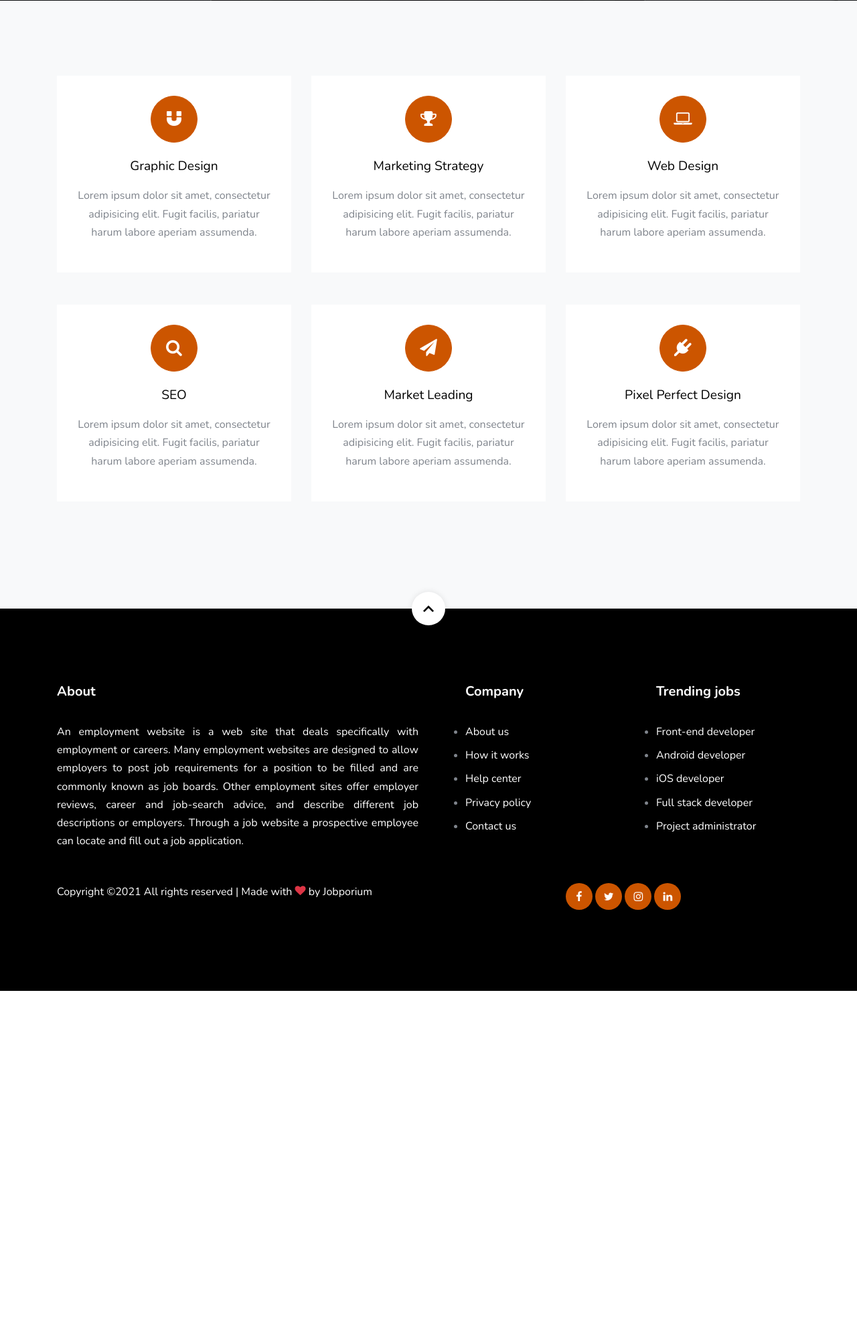
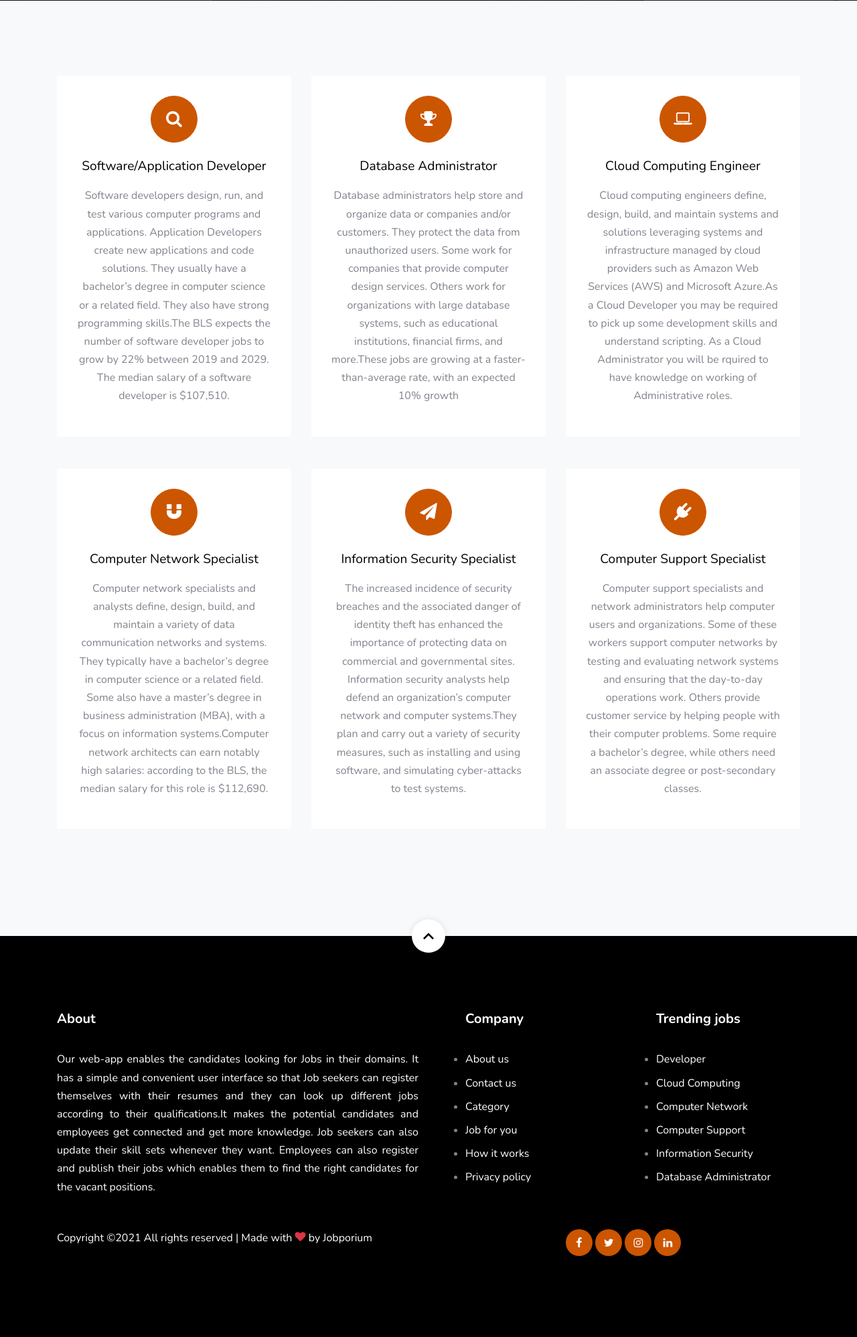
Before and after one commit to kathrinesathi/Jobporium, a Django app: page /category/ in a window 1280 px wide. Shown: the part 370-2367 px from the top of the page at 67% size. Before the commit the page ends 1850 px from the top, so only its background shows below. Run offline with Django 3.2, Linux system fonts and the light colour scheme; some libraries are stand-ins or nearby versions; some web fonts are replaced.

Commit message:
content changes

```diff
--- a/template/footer.html
+++ b/template/footer.html
@@ -68,18 +68,19 @@
         <div class="col-sm-12 col-md-6">
           <h5><b>About</b></h5>
           <br>
-          <p class="text-justify">An employment website is a web site that deals specifically with employment or careers. Many employment websites are designed to allow employers to post job requirements for a position to be filled and are commonly known as job boards. Other employment sites offer employer reviews, career and job-search advice, and describe different job descriptions or employers. Through a job website a prospective employee can locate and fill out a job application.</p>
+          <p class="text-justify">Our web-app enables the candidates looking for Jobs in their domains. It has a simple and convenient user interface so that Job seekers can register themselves with their resumes and they can look up different jobs according to their qualifications.It makes the potential candidates and employees get connected and get more knowledge. Job seekers can also update their skill sets whenever they want. Employees can also register and publish their jobs which enables them to find the right candidates for the vacant positions. </p>
         </div>
 
         <div class="col-xs-6 col-md-3">
           <h5><b>&emsp;&emsp;Company</b></h5>
           <br>
           <ul class="footer-links">
-            <li><a href="page-about.html">About us</a></li>
+            <li><a href="{% url 'jobapp:about-us' %}">About us</a></li>
+            <li><a href="{% url 'jobapp:contact-us' %}">Contact us</a></li>
+            <li><a href="{% url 'jobapp:category' %}">Category</a></li>
+            <li><a href="{% url 'jobapp:job-list' %}">Job for you</a></li>
             <li><a href="page-typography.html">How it works</a></li>
-            <li><a href="page-faq.html">Help center</a></li>
             <li><a href="page-typography.html">Privacy policy</a></li>
-            <li><a href="page-contact.html">Contact us</a></li>
           </ul>
         </div>
 
@@ -87,11 +88,12 @@
           <h5><b>&emsp;&emsp;Trending jobs</b></h5>
           <br>
           <ul class="footer-links">
-            <li><a href="job-list.html">Front-end developer</a></li>
-            <li><a href="job-list.html">Android developer</a></li>
-            <li><a href="job-list.html">iOS developer</a></li>
-            <li><a href="job-list.html">Full stack developer</a></li>
-            <li><a href="job-list.html">Project administrator</a></li>
+            <li><a href="job-list.html">Developer</a></li>
+            <li><a href="job-list.html">Cloud Computing </a></li>
+            <li><a href="job-list.html">Computer Network </a></li>
+            <li><a href="job-list.html">Computer Support </a></li>
+            <li><a href="job-list.html">Information Security </a></li>
+            <li><a href="job-list.html">Database Administrator</a></li>
           </ul>
         </div>
       </div>
--- a/template/header.html
+++ b/template/header.html
@@ -43,10 +43,9 @@
 
                 {% if user.is_authenticated and user.role == 'employer'  %}
                 <a href="{% url 'jobapp:create-job' %}"
-                  class="js-clone-nav pr-3 btn btn-outline-white border-width-2 d-none d-lg-inline-block"><span
-                    class="mr-2 icon-add"></span>Post a Job</a>
+                  class="js-clone-nav pr-3 btn btn-outline-white border-width-2 d-none d-lg-inline-block">Post a Job</a>
 
-
+                  <!-- <span class="mr-2 icon-add"></span> -->
                     <li class="pr-3 has-children">
                       <a>Dashboard</a>
                       <ul class="dropdown">
--- a/template/jobapp/category-list.html
+++ b/template/jobapp/category-list.html
@@ -20,51 +20,46 @@
     <div class="container">
         <div class="row">
             <div class="col-6 col-md-6 col-lg-4 mb-4 mb-lg-5">
-                <a href="service-single.html" class="block__16443 text-center d-block">
-                    <span class="custom-icon mx-auto"><span class="icon-magnet d-block"></span></span>
-                    <h3>Graphic Design</h3>
-                    <p>Lorem ipsum dolor sit amet, consectetur adipisicing elit. Fugit facilis, pariatur harum labore
-                        aperiam assumenda.</p>
+                <a href="{% url 'jobapp:job-list' %}" class="block__16443 text-center d-block">
+                    <span class="custom-icon mx-auto"><span class="icon-search d-block"></span></span>
+                    <h3>Software/Application Developer</h3>
+                    <p>Software developers design, run, and test various computer programs and applications. Application Developers create new applications and code solutions. They usually have a bachelor’s degree in computer science or a related field. They also have strong programming skills.The BLS expects the number of software developer jobs to grow by 22% between 2019 and 2029. The median salary of a software developer is $107,510.</p>
+                </a>
+            </div>
+
+            <div class="col-6 col-md-6 col-lg-4 mb-4 mb-lg-5">
+                <a href="{% url 'jobapp:job-list' %}" class="block__16443 text-center d-block">
+                    <span class="custom-icon mx-auto"><span class="icon-trophy d-block"></span></span>
+                    <h3>Database Administrator</h3>
+                    <p>Database administrators help store and organize data or companies and/or customers. They protect the data from unauthorized users. Some work for companies that provide computer design services. Others work for organizations with large database systems, such as educational institutions, financial firms, and more.These jobs are growing at a faster-than-average rate, with an expected 10% growth </p>
                 </a>
             </div>
             <div class="col-6 col-md-6 col-lg-4 mb-4 mb-lg-5">
-                <a href="service-single.html" class="block__16443 text-center d-block">
-                    <span class="custom-icon mx-auto"><span class="icon-trophy d-block"></span></span>
-                    <h3>Marketing Strategy</h3>
-                    <p>Lorem ipsum dolor sit amet, consectetur adipisicing elit. Fugit facilis, pariatur harum labore
-                        aperiam assumenda.</p>
+                <a href="{% url 'jobapp:job-list' %}" class="block__16443 text-center d-block">
+                    <span class="custom-icon mx-auto"><span class="icon-laptop d-block"></span></span>
+                    <h3>Cloud Computing Engineer</h3>
+                    <p>Cloud computing engineers define, design, build, and maintain systems and solutions leveraging systems and infrastructure managed by cloud providers such as Amazon Web Services (AWS) and Microsoft Azure.As a Cloud Developer you may be required to pick up some development skills and understand scripting. As a Cloud Administrator you will be rquired to have knowledge on working of Administrative roles.</p>
                 </a>
             </div>
             <div class="col-6 col-md-6 col-lg-4 mb-4 mb-lg-5">
-                <a href="service-single.html" class="block__16443 text-center d-block">
-                    <span class="custom-icon mx-auto"><span class="icon-laptop d-block"></span></span>
-                    <h3>Web Design</h3>
-                    <p>Lorem ipsum dolor sit amet, consectetur adipisicing elit. Fugit facilis, pariatur harum labore
-                        aperiam assumenda.</p>
+                <a href="{% url 'jobapp:job-list' %}" class="block__16443 text-center d-block">
+                    <span class="custom-icon mx-auto"><span class="icon-magnet d-block"></span></span>
+                    <h3>Computer Network Specialist</h3>
+                    <p>Computer network specialists and analysts define, design, build, and maintain a variety of data communication networks and systems. They typically have a bachelor’s degree in computer science or a related field. Some also have a master’s degree in business administration (MBA), with a focus on information systems.Computer network architects can earn notably high salaries: according to the BLS, the median salary for this role is $112,690. </p>
                 </a>
             </div>
             <div class="col-6 col-md-6 col-lg-4 mb-4 mb-lg-5">
-                <a href="service-single.html" class="block__16443 text-center d-block">
-                    <span class="custom-icon mx-auto"><span class="icon-search d-block"></span></span>
-                    <h3>SEO</h3>
-                    <p>Lorem ipsum dolor sit amet, consectetur adipisicing elit. Fugit facilis, pariatur harum labore
-                        aperiam assumenda.</p>
+                <a href="{% url 'jobapp:job-list' %}" class="block__16443 text-center d-block">
+                    <span class="custom-icon mx-auto"><span class="icon-paper-plane d-block"></span></span>
+                    <h3>Information Security Specialist </h3>
+                    <p>The increased incidence of security breaches and the associated danger of identity theft has enhanced the importance of protecting data on commercial and governmental sites. Information security analysts help defend an organization’s computer network and computer systems.They plan and carry out a variety of security measures, such as installing and using software, and simulating cyber-attacks to test systems. </p>
                 </a>
             </div>
             <div class="col-6 col-md-6 col-lg-4 mb-4 mb-lg-5">
-                <a href="service-single.html" class="block__16443 text-center d-block">
-                    <span class="custom-icon mx-auto"><span class="icon-paper-plane d-block"></span></span>
-                    <h3>Market Leading </h3>
-                    <p>Lorem ipsum dolor sit amet, consectetur adipisicing elit. Fugit facilis, pariatur harum labore
-                        aperiam assumenda.</p>
-                </a>
-            </div>
-            <div class="col-6 col-md-6 col-lg-4 mb-4 mb-lg-5">
-                <a href="service-single.html" class="block__16443 text-center d-block">
+                <a href="{% url 'jobapp:job-list' %}" class="block__16443 text-center d-block">
                     <span class="custom-icon mx-auto"><span class="icon-plug d-block"></span></span>
-                    <h3>Pixel Perfect Design</h3>
-                    <p class="d-sm-block">Lorem ipsum dolor sit amet, consectetur adipisicing elit. Fugit facilis,
-                        pariatur harum labore aperiam assumenda.</p>
+                    <h3>Computer Support Specialist</h3>
+                    <p class="d-sm-block">Computer support specialists and network administrators help computer users and organizations. Some of these workers support computer networks by testing and evaluating network systems and ensuring that the day-to-day operations work. Others provide customer service by helping people with their computer problems. Some require a bachelor’s degree, while others need an associate degree or post-secondary classes. </p>
                 </a>
             </div>
         </div>
--- a/template/jobapp/job-list.html
+++ b/template/jobapp/job-list.html
@@ -48,6 +48,7 @@
           <p>{{ job.description | safe | truncatechars:150}}</p>
         </a>
       </div>
+
       {% endfor %}
     </div>
     {% include 'jobapp/paginator.html' %}
```
Also changed, not shown: template/jobapp/aboutus.html (+3 -81 lines), template/jobapp/dashboard.html (+4 -4 lines), template/jobapp/index.html (+4 -4 lines), static/images/i.jpg (deleted), static/images/job_logo_1.jpg, static/images/job_logo_2.jpg.
